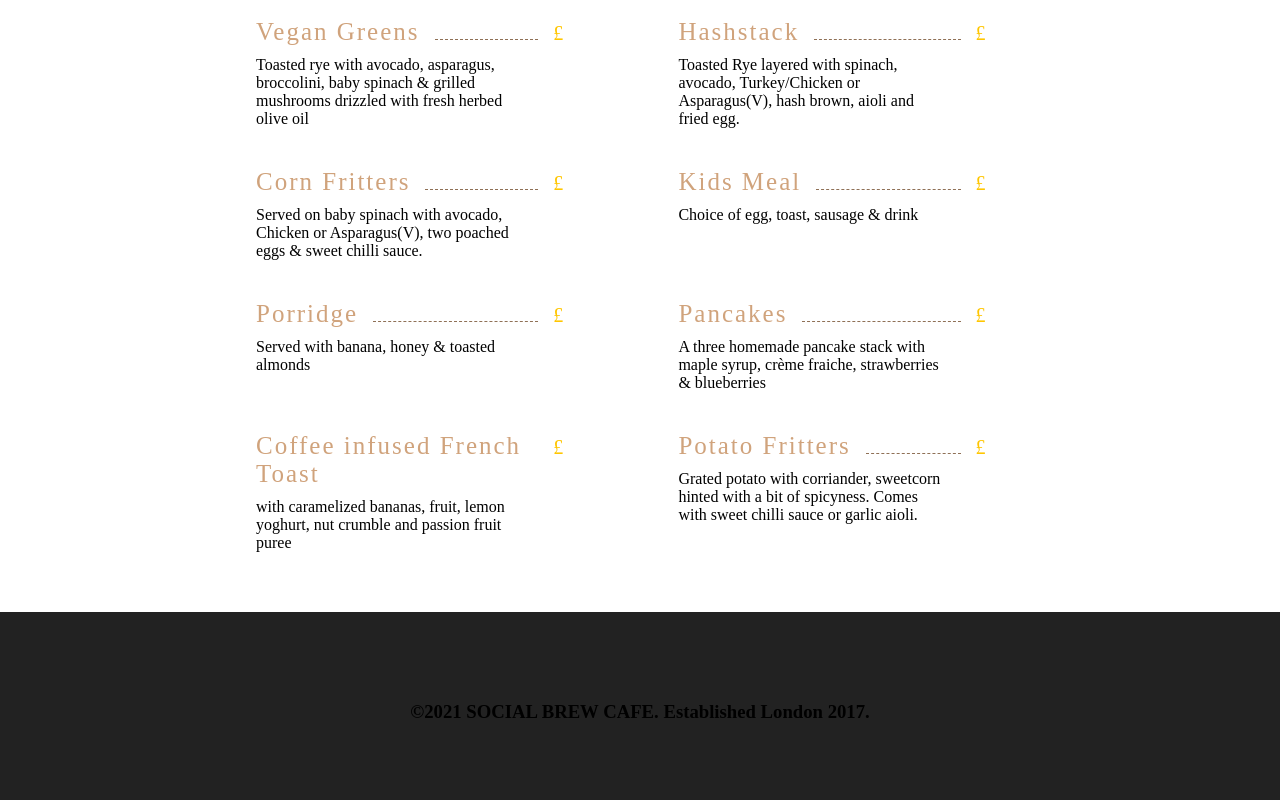
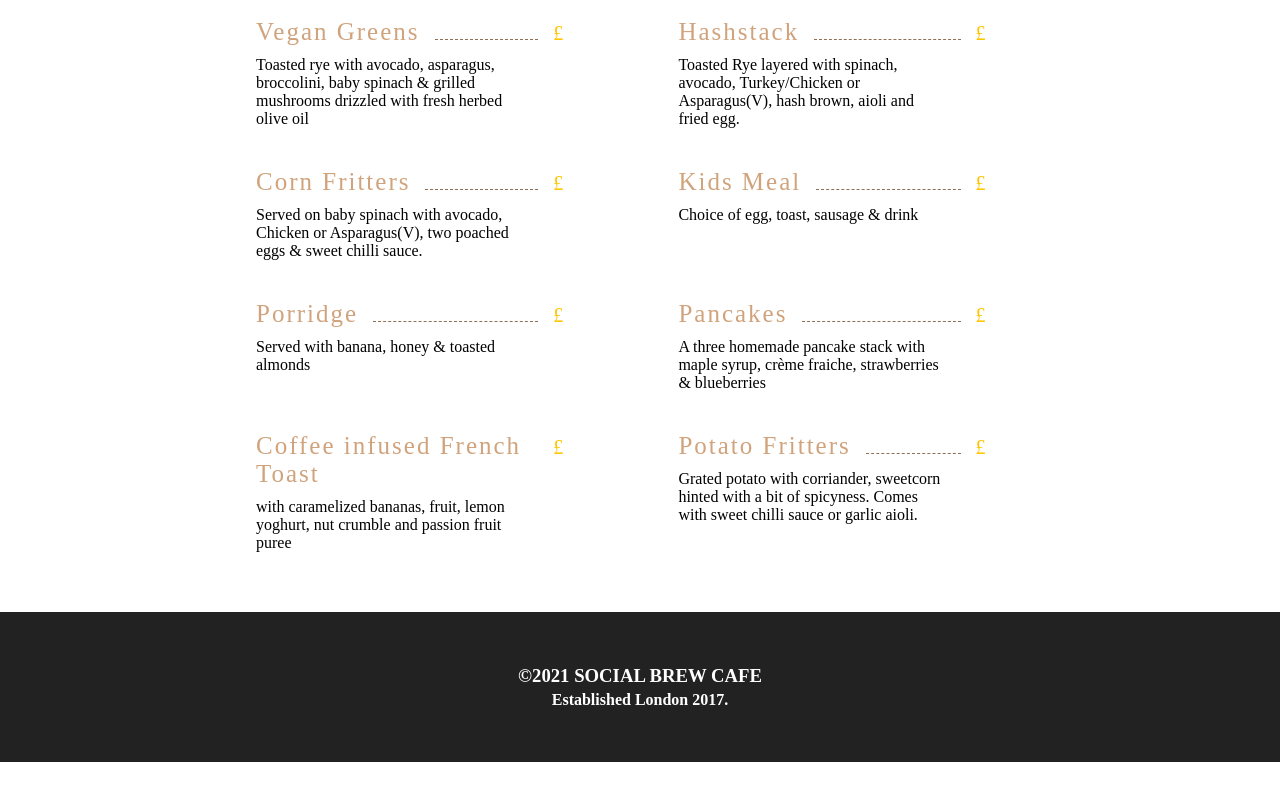
Before and after one commit to shuyin21/new-social, a React (Create React App) app: page / in a window 1280 px wide. Shown: the part 2652-3452 px from the top of the page. After the commit the page ends 3414 px from the top, so only its background shows below. Built offline with nearby package versions, Linux system fonts and the light colour scheme.

Commit message:
Footer h3,h4

```diff
--- a/src/Components/Footer/Footer.js
+++ b/src/Components/Footer/Footer.js
@@ -7,7 +7,8 @@ const Footer = () => {
         <>
             <FooterDiv>
                 <FooterWrapper>
-                    <h3>©{(new Date().getFullYear())} SOCIAL BREW CAFE. Established London 2017. </h3>
+                    <h3>©{(new Date().getFullYear())} SOCIAL BREW CAFE  </h3>
+                    <h4>Established London 2017.</h4>
                 </FooterWrapper>
             </FooterDiv>
         </>
@@ -19,7 +20,7 @@ export default Footer
 
 const FooterDiv = styled.div`
 width:100vw;
-height:200px;
+height:150px;
 background-color: #222;
 display:flex;
 justify-content:center;
@@ -31,8 +32,14 @@ const FooterWrapper = styled.div`
 width:60%;
 height:80%;
 display:flex;
+flex-direction: column;
 align-items:center;
 justify-content:center;
 
 
+
+h3,h4{
+    color: #fff;
+    margin:2px 0;
+}
 `;
```
